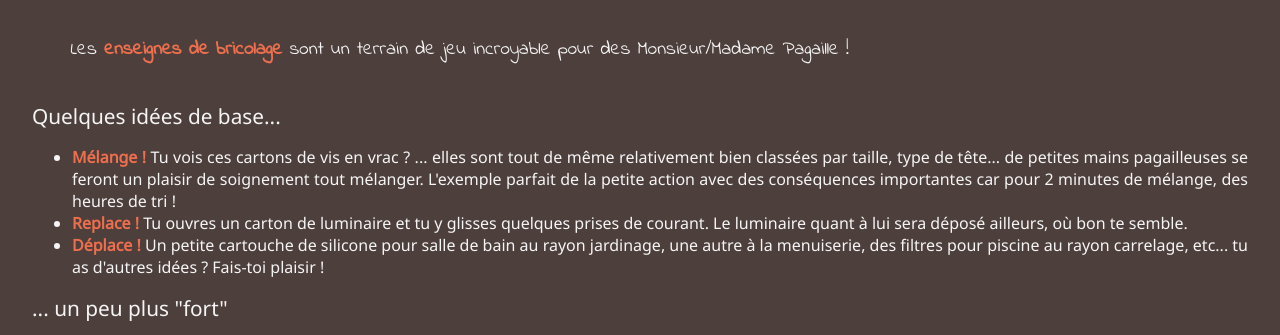
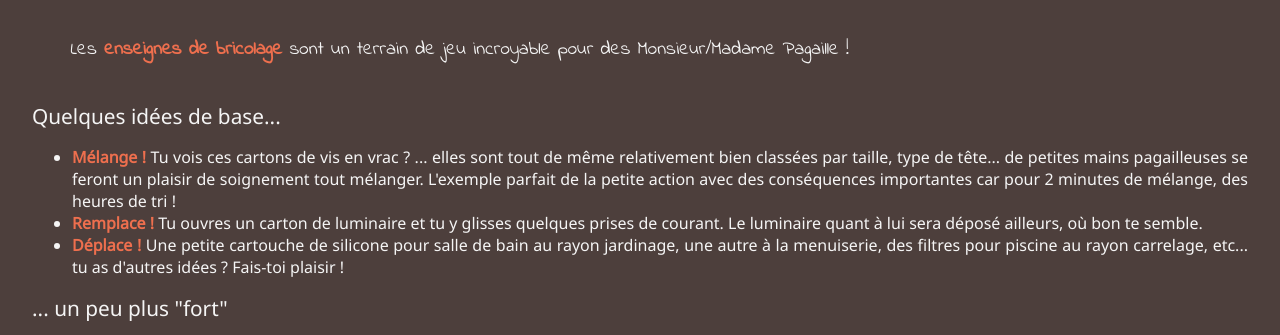
Before and after one commit to pexr/pagaille, a plain HTML site: page site/fr/magasin-bricolage.html in a window 1280 px wide. Shown: the part 144-479 px from the top of the page. Drawn offline with Linux system fonts and the light colour scheme.

Commit message:
fix typos

```diff
--- a/site/fr/magasin-bricolage.html
+++ b/site/fr/magasin-bricolage.html
@@ -29,8 +29,8 @@
                 <div class="section-content">
                     <ul>
                         <li><span class="strong-text">Mélange !</span> Tu vois ces cartons de vis en vrac ? ... elles sont tout de même relativement bien classées par taille, type de tête... de petites mains pagailleuses se feront un plaisir de soignement tout mélanger. L'exemple parfait de la petite action avec des conséquences importantes car pour 2 minutes de mélange, des heures de tri !</li>
-                        <li><span class="strong-text">Replace !</span> Tu ouvres un carton de luminaire et tu y glisses quelques prises de courant. Le luminaire quant à lui sera déposé ailleurs, où bon te semble.</li>
-                        <li><span class="strong-text">Déplace !</span> Un petite cartouche de silicone pour salle de bain au rayon jardinage, une autre à la menuiserie, des filtres pour piscine au rayon carrelage, etc... tu as d'autres idées ? Fais-toi plaisir ! </li>
+                        <li><span class="strong-text">Remplace !</span> Tu ouvres un carton de luminaire et tu y glisses quelques prises de courant. Le luminaire quant à lui sera déposé ailleurs, où bon te semble.</li>
+                        <li><span class="strong-text">Déplace !</span> Une petite cartouche de silicone pour salle de bain au rayon jardinage, une autre à la menuiserie, des filtres pour piscine au rayon carrelage, etc... tu as d'autres idées ? Fais-toi plaisir ! </li>
                     </ul>
                 </div>
             </div>
```
